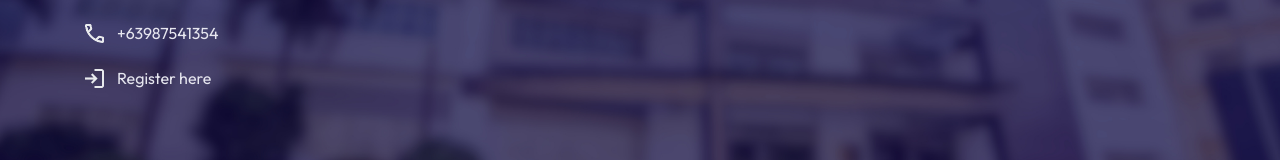
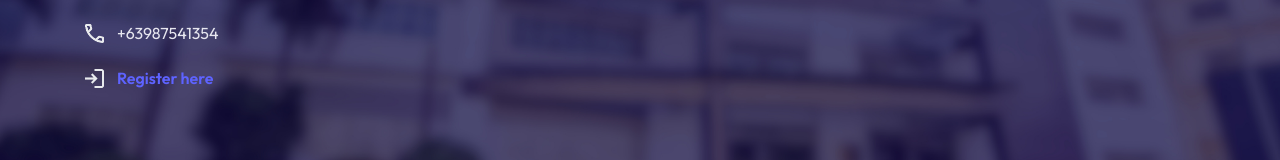
Before and after one commit to Team-EngiNeed/sensou, a React (Vite) app: page /#/login in a window 1280 px wide. Shown: the part 498-658 px from the top of the page. Built offline with nearby package versions, Linux system fonts and the light colour scheme.

Commit message:
lorem ipsum

```diff
--- a/src/styles/About.css
+++ b/src/styles/About.css
@@ -47,6 +47,17 @@
   color: var(--text-clr);
 }
 
+a {
+  color: var(--accent-clr);
+  text-decoration: none;
+  font-weight: 600;
+  transition: color 0.3s ease-in-out;
+}
+
+a:hover {
+  color: var(--secondary-text-clr);
+  text-decoration: underline;
+}
 
 /* media query */
 @media (max-width: 800px) {
```
